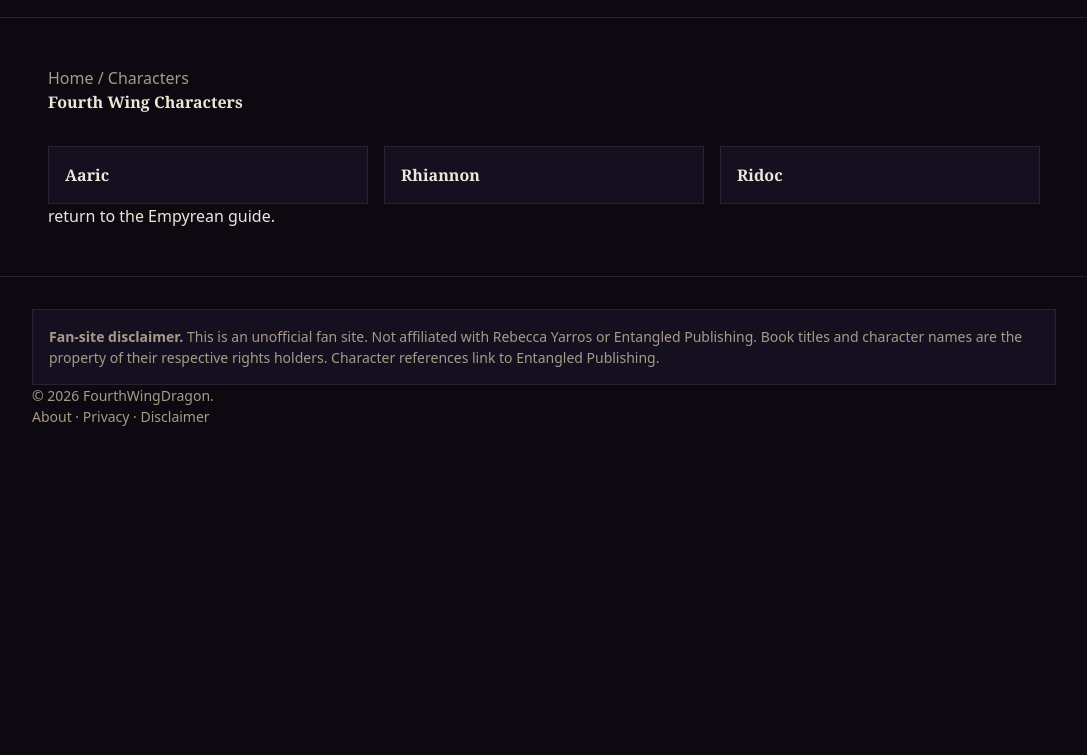
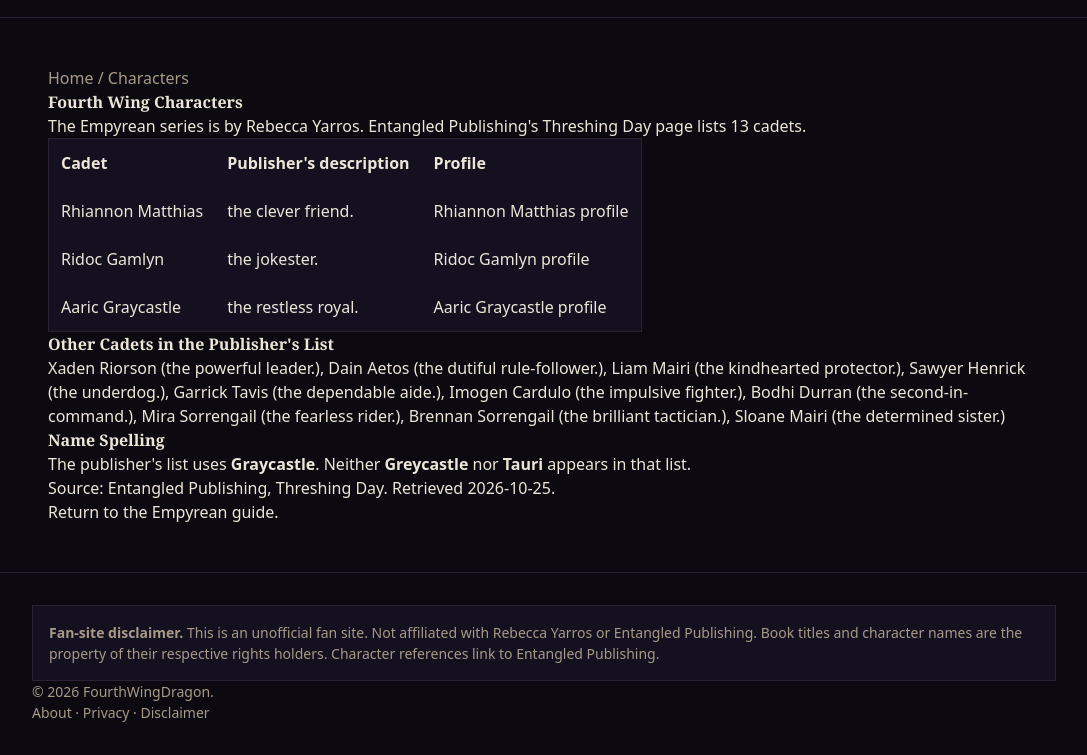
Before and after one commit to bluescorpio/fourthwingdragon, an Astro site: page /fourth-wing-characters in a window 1280 px wide. Shown: the part 56-811 px from the top of the page, without its empty margins (96-1183 px from the left). Built offline with nearby package versions, Linux system fonts and the light colour scheme; Astro itself is replaced by a stand-in of ours.

Commit message:
content: expand character index from complete publisher cadet list

```diff
--- a/src/pages/fourth-wing-characters.astro
+++ b/src/pages/fourth-wing-characters.astro
@@ -1,15 +1,36 @@
 ---
 import BaseLayout from '../layouts/BaseLayout.astro';
-import { isPublishedCharacter, isPublishedPath } from '../lib/publication';
+import { isPublishedCharacter } from '../lib/publication';
 import { getCollection } from 'astro:content';
-import { isKnown } from '../lib/fields';
+import { CADETS, CADET_COUNT, PUBLISHER } from '../data/empyrean';
 const characters = await getCollection('characters', isPublishedCharacter);
+const profiles = new Map(characters.map(entry => [entry.data.fullName, entry]));
+const withProfiles = CADETS.flatMap(cadet => {
+  const profile = profiles.get(cadet.name);
+  return profile ? [{ cadet, profile }] : [];
+});
+const withoutProfiles = CADETS.filter(cadet => !profiles.has(cadet.name));
+const retrievedOn = '2026-10-25';
 ---
-<BaseLayout title="Fourth Wing Characters: Publisher References and Profiles" description="Browse Fourth Wing character names, publisher descriptions, and links to individual character reference pages and the dragon index." breadcrumbs={[{ name: 'Characters', href: '/fourth-wing-characters/' }]}>
+<BaseLayout title="Fourth Wing Characters: Publisher References and Profiles" description="Browse the publisher's Fourth Wing cadet names and descriptions, with available character profiles, name spellings, and the original source." breadcrumbs={[{ name: 'Characters', href: '/fourth-wing-characters/' }]}>
   <h1>Fourth Wing Characters</h1>
-  {characters.length === 0 && <p class="muted">Character profiles are undergoing source review. No profiles are published yet.</p>}
-  <div class="grid cards">{characters.map(c => <a class="bordered" href={`/characters/${c.data.slugName}/`}>
-    <h2>{c.data.knownAs}</h2>{isKnown(c.data.role) && <p>{c.data.role}</p>}
-  </a>)}</div>
-  <p>{isPublishedPath('/dragons/') && <>Explore the <a href="/dragons/">dragon type index</a> or </>}return to the <a href="/">Empyrean guide</a>.</p>
+  <p>The Empyrean series is by Rebecca Yarros. Entangled Publishing's <a href={PUBLISHER.threshingDay.url}>Threshing Day page</a> lists {CADET_COUNT} cadets.</p>
+  {withProfiles.length > 0 && <table class="bordered">
+    <thead><tr><th scope="col">Cadet</th><th scope="col">Publisher's description</th><th scope="col">Profile</th></tr></thead>
+    <tbody>{withProfiles.map(({ cadet, profile }) => <tr>
+      <td>{cadet.name}</td>
+      <td>{cadet.publisherLabel}</td>
+      <td><a href={`/characters/${profile.data.slugName}/`}>{cadet.name} profile</a></td>
+    </tr>)}</tbody>
+  </table>}
+  {withoutProfiles.length > 0 && <section>
+    <h2>Other Cadets in the Publisher's List</h2>
+    <p>{withoutProfiles.map((cadet, index) => <>{index > 0 ? ', ' : ''}{cadet.name}{cadet.publisherLabel && <> ({cadet.publisherLabel})</>}</>)}</p>
+  </section>}
+  <section>
+    <h2>Name Spelling</h2>
+    <p>The publisher's list uses <strong>Graycastle</strong>. Neither <strong>Greycastle</strong> nor <strong>Tauri</strong> appears in that list.</p>
+  </section>
+  <p>Source: <a href={PUBLISHER.threshingDay.url}>Entangled Publishing, Threshing Day</a>. Retrieved <time datetime={retrievedOn}>{retrievedOn}</time>.</p>
+  <p>Return to the <a href="/">Empyrean guide</a>.</p>
 </BaseLayout>
```
